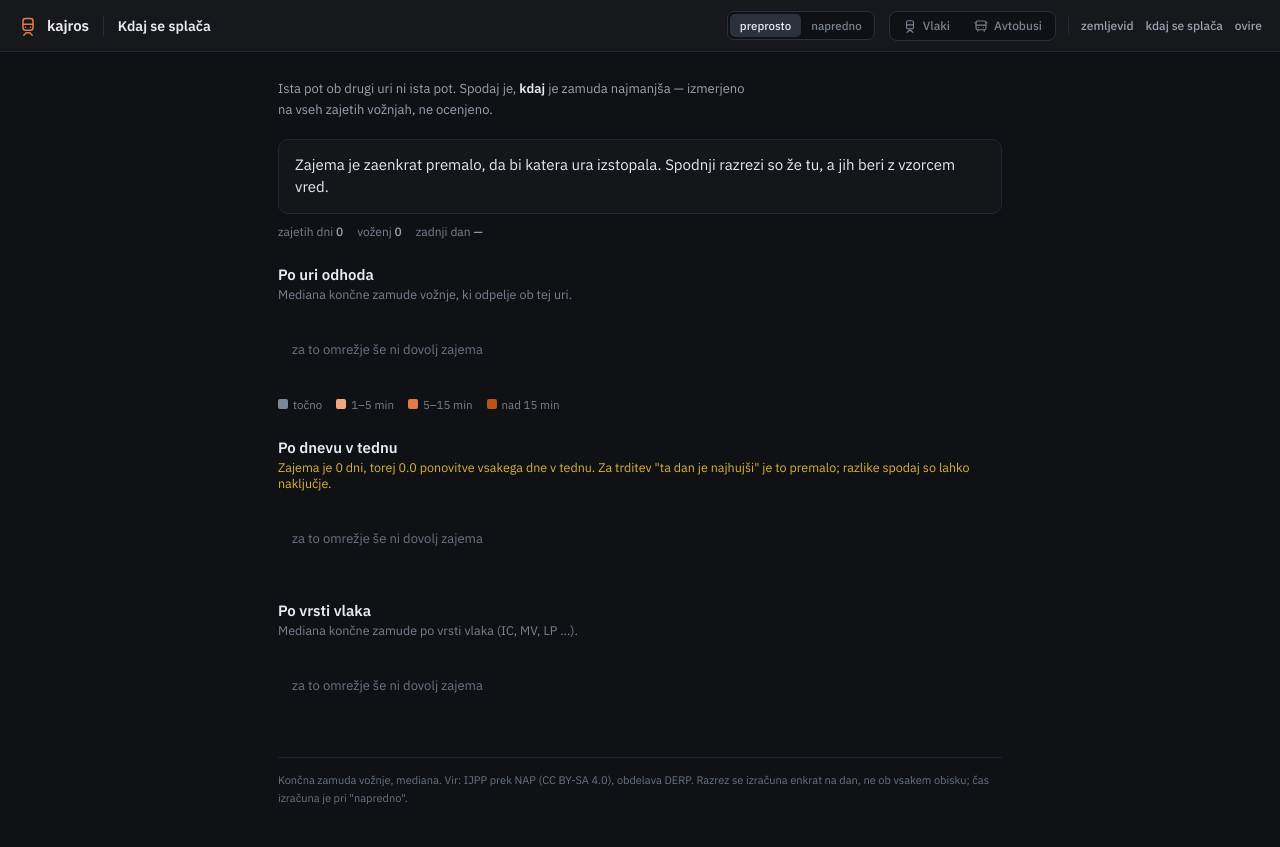
After one commit to David7500/David7500, a FastAPI app: template kajros/templates/statistika.html in a window 1280 px wide. The commit adds this page. Run offline with FastAPI, Linux system fonts and the light colour scheme; the template is opened without the code that fills it, so the values that code supplies are empty; data comes from the database, SQL or seed files in the repository.

Commit message:
Statisticna stran se vrne kot "kdaj se splaca potovati"
Stran je bila odstranjena do prenove. Vrnjena je z drugim vprasanjem: ne
"kaksna je statistika", ampak "ob kateri uri naj grem" -- edino, ki ga potnik
res ima. Na vrhu ena poved z odgovorom, pod njo razrezi po uri, dnevu v tednu
in vrsti vlaka, na dnu dan za dnem kot adv-only. Deluje za obe omrezji.

Tri stvari so se pokazale sele na posnetku prve razlicice in so popravljene:

* Merilo stolpcev postavijo samo vrstice z vsaj 30 voznjami. Prva razlicica
  je pustila nocno uro s 13 voznjami in mediano 24 min, da doloci merilo, in
  cel dan se je stisnil v pahljaco po dve piki. Presezek se zdaj odreze in
  dobi znak, tanke vrstice pa se umaknejo (opacity), ne skrijejo.
* Stevilo meritev ostane vidno tudi na telefonu. Prvi poskus ga je tam skril,
  ker je "sirina dragocenejsa" -- a telefon je glavna naprava in prav tam bi
  "sreda je najhujsa" ostala brez vzorca.
* Podnaslov pri vrstah vlaka je govoril o delezu tocnih, stolpci pa kazejo
  mediano minut. Dve razlicni stvari v isti vrstici.

Blok po dnevu v tednu sam pove, kdaj mu ni za verjeti: pri 12 dneh zajema je
to 1,7 ponovitve vsakega dne in podnaslov to napise z izracunano stevilko.

preveri.sh zdaj pokriva tudi obe novi poti.

Co-Authored-By: Claude Opus 5 <noreply@anthropic.com>

```diff
--- /dev/null
+++ b/kajros/static/statistika.css
@@ -0,0 +1,148 @@
+/* Stran "kdaj se splača potovati".
+ *
+ * Vodoravni stolpci in nič drugega: vsaka vrstica je ena ura, en dan ali ena
+ * vrsta vlaka, dolžina je mediana zamude, barva pa isti ordinalni ramp kot
+ * povsod (`--d-*`). Grafične knjižnice ni -- odvisnosti so pri tem projektu
+ * draga stvar, `<div>` s širino v odstotkih pa naredi isto.
+ */
+
+.stat-main { max-width: 760px; }
+
+/* ---------- glava: ena poved, ki jo je vredno odnesti ---------- */
+
+.stat-glava {
+  display: grid;
+  gap: 10px;
+  margin: 16px 0 22px;
+}
+
+.stat-poved {
+  background: var(--bg-panel);
+  border: 1px solid var(--line);
+  border-radius: var(--r-lg);
+  padding: 14px 16px;
+  font-size: 15px;
+  line-height: 1.5;
+}
+.stat-poved strong { color: var(--accent-lit); font-weight: 600; }
+.stat-poved .stat-slabo { color: var(--d-big); }
+
+.stat-obseg {
+  display: flex;
+  flex-wrap: wrap;
+  gap: 6px 14px;
+  font-size: 12px;
+  color: var(--ink-mute);
+}
+.stat-obseg b { color: var(--ink-dim); font-weight: 500; font-variant-numeric: tabular-nums; }
+
+/* ---------- bloki ---------- */
+
+.stat-blok { margin: 26px 0; }
+.stat-blok h2 {
+  font-size: 15px;
+  font-weight: 600;
+  margin: 0 0 2px;
+  color: var(--ink);
+}
+.stat-pod {
+  margin: 0 0 12px;
+  font-size: 12.5px;
+  color: var(--ink-mute);
+}
+.stat-pod.stat-tanko { color: var(--sev-hard); }
+
+/* ---------- vrstice ---------- */
+
+.stat-vrstice { display: grid; gap: 3px; }
+
+.stat-vrsta {
+  display: grid;
+  grid-template-columns: 4.6em 1fr auto;
+  align-items: center;
+  gap: 10px;
+  padding: 3px 0;
+}
+
+.stat-ime {
+  font-size: 12.5px;
+  color: var(--ink-dim);
+  font-variant-numeric: tabular-nums;
+  white-space: nowrap;
+  overflow: hidden;
+  text-overflow: ellipsis;
+}
+.stat-vrsta.je-najboljsa .stat-ime,
+.stat-vrsta.je-najslabsa .stat-ime { color: var(--ink); font-weight: 600; }
+
+/* Tir stolpca je viden tudi pri ničli -- brez njega vrstica z majhno zamudo
+   izgleda kot manjkajoč podatek, ne kot dobra novica. */
+.stat-tir {
+  position: relative;
+  height: 16px;
+  background: var(--line-soft);
+  border-radius: 3px;
+  overflow: hidden;
+}
+.stat-stolpec {
+  height: 100%;
+  border-radius: 3px;
+  min-width: 2px;
+  transition: width .25s ease;
+}
+
+.stat-vrednost {
+  font-family: var(--mono);
+  font-size: 12px;
+  color: var(--ink-dim);
+  font-variant-numeric: tabular-nums;
+  min-width: 4.2em;
+  text-align: right;
+}
+.stat-vrsta.je-tanka .stat-vrednost,
+.stat-vrsta.je-tanka .stat-ime { color: var(--ink-ghost); }
+/* Vrstica s premajhnim vzorcem se ne skriva -- podatek je -- ampak se umakne,
+   da je ne bereš kot ugotovitev. */
+.stat-vrsta.je-tanka .stat-stolpec { opacity: .38; }
+
+/* Vrstica, ki presega merilo, mora to povedati; drugače je videti kot da je
+   enaka najdaljši. */
+.stat-vrsta.gre-cez .stat-tir::after {
+  content: "›";
+  position: absolute;
+  right: 3px; top: 50%; transform: translateY(-50%);
+  font: 600 13px/1 var(--mono);
+  color: var(--bg);
+}
+
+/* Število meritev za vrstico. Brez njega je "sreda je najhujša" trditev brez
+   vzorca -- in ravno to je pri dvanajstih dneh zajema najlažje narobe brati. */
+.stat-n {
+  font-family: var(--mono);
+  font-size: 11px;
+  color: var(--ink-ghost);
+  min-width: 3.4em;
+  text-align: right;
+}
+
+.stat-legenda {
+  display: flex;
+  flex-wrap: wrap;
+  gap: 4px 14px;
+  margin-top: 10px;
+  font-size: 11.5px;
+  color: var(--ink-mute);
+}
+.stat-legenda span { display: inline-flex; align-items: center; gap: 5px; }
+.stat-legenda i {
+  width: 10px; height: 10px; border-radius: 2px; display: inline-block;
+}
+
+/* Število meritev ostane tudi na telefonu. Prvi poskus ga je tam skril, ker
+   je "širina dragocenejša" -- a telefon je glavna naprava in prav tam bi
+   "sreda je najhujša" ostala brez vzorca. Namesto tega se skrči ime. */
+@media (max-width: 430px) {
+  .stat-vrsta { grid-template-columns: 3.9em 1fr auto auto; gap: 7px; }
+  .stat-vrednost { min-width: 3.8em; font-size: 11.5px; }
+  .stat-n { min-width: 2.8em; font-size: 10.5px; }
+}
--- /dev/null
+++ b/kajros/static/statistika.js
@@ -0,0 +1,159 @@
+"use strict";
+
+// Stran "kdaj se splača potovati".
+//
+// Vprašanje ni "kakšna je statistika", ampak "ob kateri uri naj grem". Zato
+// je na vrhu ena poved z odgovorom, spodaj pa razrezi, ki jo utemeljijo.
+// Vse tri številke prihajajo iz `/api/stats/breakdowns`, ki je dnevni povzetek
+// -- agregata čez vso zgodovino se v zahtevi ne računa.
+
+const NETWORK = document.body.dataset.network || "zeleznica";
+const IS_BUS = NETWORK === "avtobus";
+const DNI = 90;
+
+// Vrstica z manj kot toliko vožnjami je šum, ne ugotovitev. Meja ni okrogla
+// zaradi lepote: pri 12 dneh zajema ima ura z 20 vožnjami manj kot dve na dan
+// in ena zamujena garnitura ji premakne mediano čez cel razred.
+const MIN_VZOREC = 30;
+
+const el = (id) => document.getElementById(id);
+
+function minute(s) {
+  return s == null ? "—" : `${Math.round(s / 60)} min`;
+}
+
+// Ura iz feeda je "07"; potnik bere "07:00". Dan v tednu pride že po slovensko.
+function imeUre(k) {
+  return `${k}:00`;
+}
+
+/** Ena vrstica: ime, tir s stolpcem, vrednost, vzorec. */
+function vrstica(ime, medianaS, n, najvecS, oznaka) {
+  const tanka = n < MIN_VZOREC;
+  // Presezek se odreze na 100 % in vrstica dobi znak "gre cez" -- brez tega
+  // bi merilo spet doloceval izjemec.
+  const surovo = najvecS > 0 ? (medianaS / najvecS) * 100 : 2;
+  const delez = Math.max(2, Math.min(100, surovo));
+  const cez = surovo > 100;
+  const razred = ["stat-vrsta", tanka ? "je-tanka" : "", cez ? "gre-cez" : "",
+                  oznaka || ""].filter(Boolean).join(" ");
+  return `<div class="${razred}">
+    <div class="stat-ime">${escapeHtml(ime)}</div>
+    <div class="stat-tir">
+      <div class="stat-stolpec" style="width:${delez.toFixed(1)}%;background:${delayColor(medianaS)}"></div>
+    </div>
+    <div class="stat-vrednost">${minute(medianaS)}</div>
+    <div class="stat-n" title="${n} zajetih voženj">${n}×</div>
+  </div>`;
+}
+
+/** Iz seznama razrezov naredi vrstice; `preslikaj` da ime iz ključa. */
+function narisi(cilj, vrstice, preslikaj, poudari) {
+  if (!vrstice || !vrstice.length) {
+    cilj.innerHTML = `<div class="empty-state">za to omrežje še ni dovolj zajema</div>`;
+    return;
+  }
+  // Merilo postavijo SAMO vrstice z dovolj vzorca. Sicer ena nocna ura z
+  // devetimi voznjami in 24 minutami stisne cel dan v pahljace po dve piki --
+  // vrstica, ki ji ne verjamemo dovolj za naslov, ne sme voditi slike.
+  const zanesljive = vrstice.filter((v) => v.n >= MIN_VZOREC);
+  const najvec = Math.max(...(zanesljive.length ? zanesljive : vrstice)
+                            .map((v) => v.median_s || 0), 1);
+  cilj.innerHTML = vrstice
+    .map((v) => vrstica(preslikaj(v.key), v.median_s, v.n, najvec,
+                        poudari ? poudari(v) : ""))
+    .join("");
+}
+
+/** Najboljša in najslabša vrstica med tistimi z dovolj vzorca. */
+function skrajni(vrstice) {
+  const dobre = (vrstice || []).filter((v) => v.n >= MIN_VZOREC);
+  if (dobre.length < 2) return null;
+  const po = [...dobre].sort((a, b) => a.median_s - b.median_s);
+  return { naj: po[0], nic: po[po.length - 1] };
+}
+
+function glava(d) {
+  const ure = skrajni(d.by_hour);
+  const dni = (d.days || []).length;
+  const obseg = `<div class="stat-obseg">
+      <span>zajetih dni <b>${dni}</b></span>
+      <span>voženj <b>${(d.runs || 0).toLocaleString("sl")}</b></span>
+      <span>zadnji dan <b>${escapeHtml(d.through || "—")}</b></span>
+      <span class="adv-only">izračunano <b>${escapeHtml((d.computed_at || "").replace("T", " ").slice(0, 16))}</b></span>
+    </div>`;
+
+  // Brez dovolj vzorca se poved ne napiše. Prazen prostor je boljši od
+  // trditve, ki je podatki ne nosijo -- in pri dvanajstih dneh je to blizu.
+  if (!ure) {
+    el("stat-glava").innerHTML =
+      `<div class="stat-poved">Zajema je zaenkrat premalo, da bi katera ura
+       izstopala. Spodnji razrezi so že tu, a jih beri z vzorcem vred.</div>${obseg}`;
+    return;
+  }
+  const vozilo = IS_BUS ? "Avtobusi" : "Vlaki";
+  el("stat-glava").innerHTML = `<div class="stat-poved">
+      ${vozilo}, ki odpeljejo ob <strong>${imeUre(ure.naj.key)}</strong>, imajo
+      mediano zamude <strong>${minute(ure.naj.median_s)}</strong>;
+      tisti ob <span class="stat-slabo">${imeUre(ure.nic.key)}</span> pa
+      <span class="stat-slabo">${minute(ure.nic.median_s)}</span>.
+    </div>${obseg}`;
+}
+
+function opozoriloDnevi(d) {
+  const dni = (d.days || []).length;
+  const naTeden = dni / 7;
+  const p = el("dnevi-opozorilo");
+  if (naTeden < 4) {
+    p.className = "stat-pod stat-tanko";
+    p.textContent = `Zajema je ${dni} dni, torej ${naTeden.toFixed(1)} ponovitve`
+      + ` vsakega dne v tednu. Za trditev "ta dan je najhujši" je to premalo;`
+      + ` razlike spodaj so lahko naključje.`;
+  } else {
+    p.className = "stat-pod";
+    p.textContent = "Mediana končne zamude po dnevu v tednu.";
+  }
+}
+
+function legenda() {
+  return `<div class="stat-legenda">
+    ${DELAY_RAMP.map((s) => `<span><i style="background:${s.color}"></i>${s.label}</span>`).join("")}
+  </div>`;
+}
+
+async function zacni() {
+  el("vrste-naslov").textContent = IS_BUS ? "Po prevozniku" : "Po vrsti vlaka";
+  el("vrste-pod").textContent = IS_BUS
+    ? "Mediana končne zamude po prevozniku."
+    : "Mediana končne zamude po vrsti vlaka (IC, MV, LP …).";
+  try {
+    const res = await fetch(`/api/stats/breakdowns?days=${DNI}&network=${NETWORK}`);
+    if (!res.ok) throw new Error(res.status);
+    const d = await res.json();
+
+    glava(d);
+    // Ure zunaj obratovanja so prazne vrstice, ki samo stiskajo ostale.
+    narisi(el("ure"), (d.by_hour || []).filter((v) => v.n > 0), imeUre, (v) => {
+      const s = skrajni(d.by_hour);
+      if (!s) return "";
+      if (v.key === s.naj.key) return "je-najboljsa";
+      if (v.key === s.nic.key) return "je-najslabsa";
+      return "";
+    });
+    el("ure").insertAdjacentHTML("afterend", legenda());
+
+    opozoriloDnevi(d);
+    narisi(el("dnevi"), d.by_weekday, (k) => k);
+    narisi(el("vrste"), d.by_kind, (k) => k);
+    narisi(el("dan-za-dnem"), d.by_day, (k) => k.slice(5).replace("-", ". ") + ".");
+
+    el("stat-noga").innerHTML =
+      `Končna zamuda vožnje, mediana. Vir: IJPP prek NAP (CC BY-SA 4.0),`
+      + ` obdelava DERP. Razrez se izračuna enkrat na dan, ne ob vsakem obisku;`
+      + ` čas izračuna je pri "napredno".`;
+  } catch (e) {
+    el("ure").innerHTML = `<div class="empty-state">podatki trenutno niso dosegljivi</div>`;
+  }
+}
+
+zacni();
--- a/kajros/templates/_nav.html
+++ b/kajros/templates/_nav.html
@@ -36,6 +36,9 @@
   </div>
   <span class="nav-sep"></span>
   {%- if here != 'zemljevid' %}<a class="top-link" href="/app/map">zemljevid</a>{% endif %}
+  {#- Statistika velja za obe omrezji, zato pot nosi omrezje s sabo. #}
+  {%- if here != 'statistika' %}
+  <a class="top-link" href="/app/statistika{% if (network | default('zeleznica')) == 'avtobus' %}/bus{% endif %}">kdaj se splača</a>{% endif %}
   {#- Ovire so `SZ-OVIRA` obvestila SŽ: dela na progi, zapore tira, nadomestni
       prevozi. Za avtobuse takih obvestil ni in povezava tja bi obljubljala
       podatek, ki zanje ne obstaja. #}
--- /dev/null
+++ b/kajros/templates/statistika.html
@@ -0,0 +1,75 @@
+<!doctype html>
+<html lang="sl">
+<head>
+  <meta charset="utf-8">
+  <meta name="viewport" content="width=device-width, initial-scale=1">
+  <title>Kdaj se splača potovati — kajros</title>
+  <meta name="description" content="Ob kateri uri, na kateri dan in s katero vrsto vlaka je zamuda najmanjša — izmerjeno iz odprtih podatkov.">
+  <link rel="icon" href="/static/favicon.svg" type="image/svg+xml">
+  <link rel="stylesheet" href="https://fonts.googleapis.com/css2?family=IBM+Plex+Mono:wght@400;600&family=IBM+Plex+Sans:wght@400;500;600&display=swap">
+  <link rel="stylesheet" href="/static/base.css">
+  <link rel="stylesheet" href="/static/connections.css">
+  <link rel="stylesheet" href="/static/statistika.css">
+</head>
+<body class="conn-page net-{{ network | default('zeleznica') }}" data-network="{{ network | default('zeleznica') }}">
+
+  <header class="topbar">
+    <a class="brand" href="/">
+      <svg width="20" height="20" viewBox="0 0 24 24" fill="none" stroke="currentColor" stroke-width="1.8" stroke-linecap="round">
+        <rect x="6" y="3" width="12" height="14" rx="3"></rect><path d="M6 10h12M9 21l-2 2M15 21l2 2M9.5 20h5"></path>
+        <circle cx="9" cy="13.5" r="0.9" fill="currentColor" stroke="none"></circle><circle cx="15" cy="13.5" r="0.9" fill="currentColor" stroke="none"></circle>
+      </svg>
+      <span class="brand-name">kajros</span>
+    </a>
+    <div class="divider"></div>
+    <span class="page-name">Kdaj se splača</span>
+    <div class="spacer"></div>
+    <div class="mode-switch" id="mode-switch">
+      <button type="button" data-mode="simple" aria-pressed="true">preprosto</button>
+      <button type="button" data-mode="advanced" aria-pressed="false">napredno</button>
+    </div>
+    {% include "_nav.html" with context %}
+  </header>
+
+  <main class="conn-main stat-main">
+
+    {# Naslov nosi vprašanje potnika, ne imena podatkov. "Statistika" je ime
+       predala, "kdaj se splača potovati" pa razlog, zakaj bi ga kdo odprl. #}
+    <p class="lead">
+      Ista pot ob drugi uri ni ista pot. Spodaj je, <strong>kdaj</strong> je
+      zamuda najmanjša — izmerjeno na vseh zajetih vožnjah, ne ocenjeno.
+    </p>
+
+    <div id="stat-glava" class="stat-glava"></div>
+
+    <section class="stat-blok" id="blok-ure">
+      <h2>Po uri odhoda</h2>
+      <p class="stat-pod">Mediana končne zamude vožnje, ki odpelje ob tej uri.</p>
+      <div class="stat-vrstice" id="ure"><div class="empty-state">nalagam …</div></div>
+    </section>
+
+    <section class="stat-blok" id="blok-dnevi">
+      <h2>Po dnevu v tednu</h2>
+      <p class="stat-pod" id="dnevi-opozorilo"></p>
+      <div class="stat-vrstice" id="dnevi"></div>
+    </section>
+
+    <section class="stat-blok" id="blok-vrste">
+      <h2 id="vrste-naslov">Po vrsti vlaka</h2>
+      <p class="stat-pod" id="vrste-pod">Mediana končne zamude po vrsti vlaka.</p>
+      <div class="stat-vrstice" id="vrste"></div>
+    </section>
+
+    <section class="stat-blok adv-only" id="blok-dan-za-dnem">
+      <h2>Dan za dnem</h2>
+      <p class="stat-pod">Vsak zajet obratovalni dan posebej.</p>
+      <div class="stat-vrstice" id="dan-za-dnem"></div>
+    </section>
+
+    <footer class="page-foot" id="stat-noga"></footer>
+  </main>
+
+  <script src="/static/common.js"></script>
+  <script src="/static/statistika.js"></script>
+</body>
+</html>
```
Also changed, not shown: CLAUDE.md (+1 -2 lines), kajros/api.py (+15 -0 lines), .claude/rules/strani.md, 1 other file.
